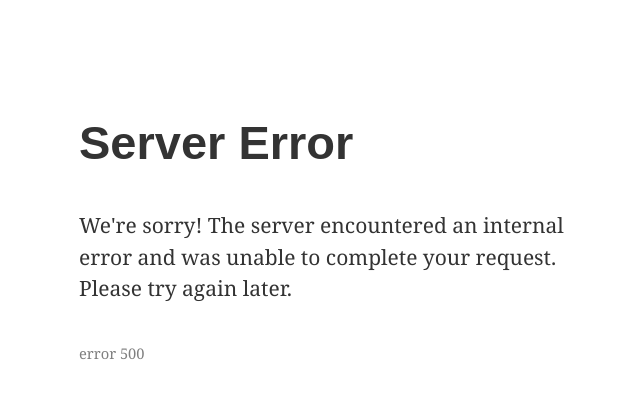
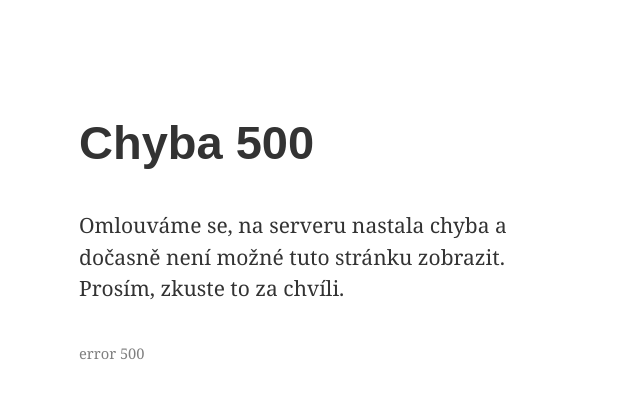
Before and after one commit to jakubboucek/ikofein.cz, a PHP site: page /app/presenters/templates/Error/500.phtml in a window 1280 px wide. Shown: the top 408 px of the page, without its empty margins (311-951 px from the left). Run offline with PHP 8.4, Linux system fonts and the light colour scheme.

Commit message:
Translate error pages to czech lang.

```diff
--- a/app/presenters/templates/Error/403.latte
+++ b/app/presenters/templates/Error/403.latte
@@ -1,7 +1,7 @@
 {block content}
-<h1 n:block=title>Access Denied</h1>
+<h1 n:block=title>Přístup zamítnut</h1>
 
-<p>You do not have permission to view this page. Please try contact the web
-site administrator if you believe you should be able to view this page.</p>
+<p>Nemáte dostatečná oprávnění pro zobrazení této stránky. Pokud se domníváte, že ze to chyba,
+    pokuste se kontaktovat administrátora stránek.</p>
 
 <p><small>error 403</small></p>
--- a/app/presenters/templates/Error/410.latte
+++ b/app/presenters/templates/Error/410.latte
@@ -1,6 +1,6 @@
 {block content}
-<h1 n:block=title>Page Not Found</h1>
+<h1 n:block=title>Stránka nenalezena</h1>
 
-<p>The page you requested has been taken off the site. We apologize for the inconvenience.</p>
+<p>Požadovaná stránka byla odebrána z webu. Omlouváme se za nepříjemnosti.</p>
 
 <p><small>error 410</small></p>
--- a/app/presenters/templates/Error/4xx.latte
+++ b/app/presenters/templates/Error/4xx.latte
@@ -1,4 +1,4 @@
 {block content}
 <h1 n:block=title>Oops...</h1>
 
-<p>Your browser sent a request that this server could not understand or process.</p>
+<p>Váš prohlížeč nám poslal požadavek, na který neumíme odpovědět. Zkuste to prosím znovu.</p>
--- a/app/presenters/templates/Error/500.phtml
+++ b/app/presenters/templates/Error/500.phtml
@@ -11,10 +11,10 @@
 </style>
 
 <div id="error-body">
-	<h1>Server Error</h1>
+	<h1>Chyba 500</h1>
 
-	<p>We're sorry! The server encountered an internal error and
-	was unable to complete your request. Please try again later.</p>
+	<p>Omlouváme se, na serveru nastala chyba a dočasně není možné tuto stránku zobrazit.
+        Prosím, zkuste to za chvíli.</p>
 
 	<p><small>error 500</small></p>
 </div>
```
Also changed, not shown: app/presenters/templates/Error/404.latte (+3 -4 lines).
